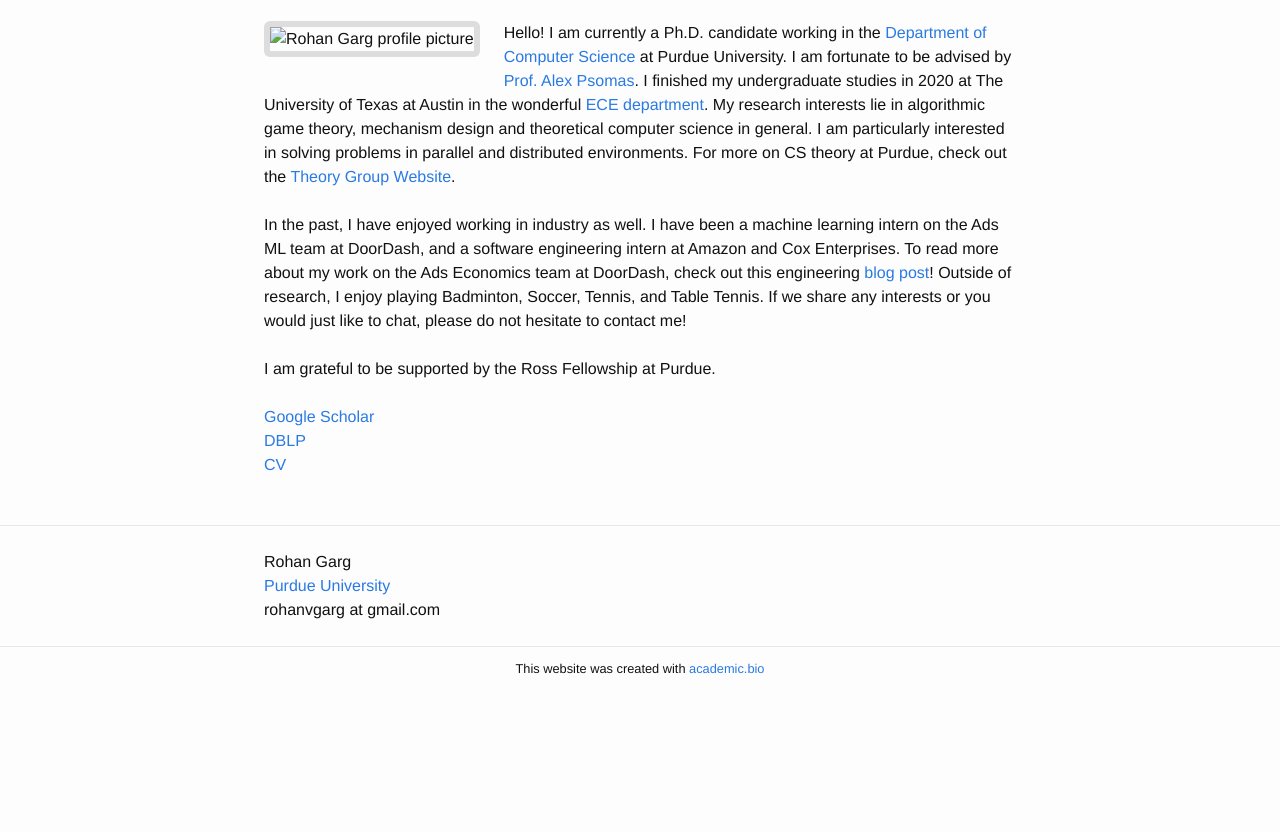
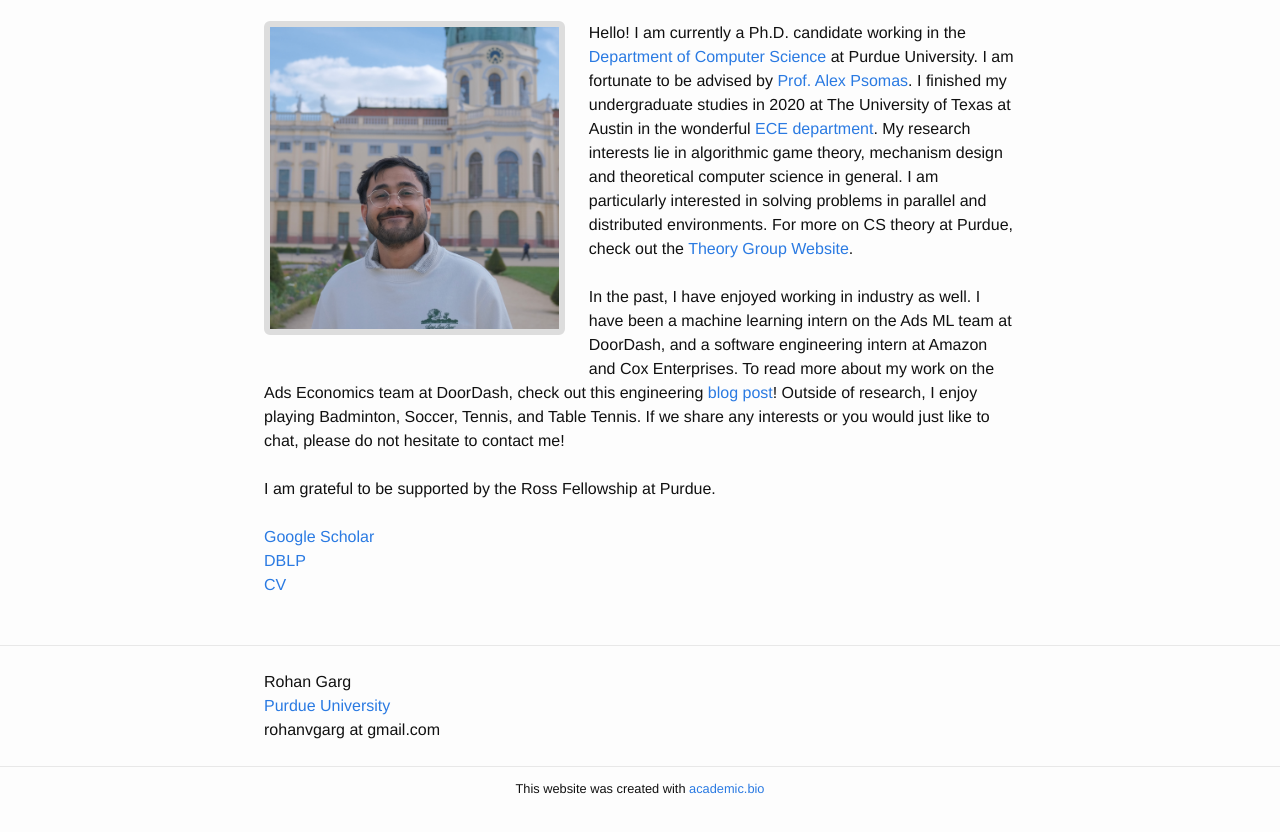
Before and after one commit to rohanvgarg/rohanvgarg.github.io, a plain HTML site: page index.html in a window 1280 px wide. Shown: the part 104-936 px from the top of the page. Before the commit the page ends 818 px from the top, so only its background shows below. Drawn offline with Linux system fonts and the light colour scheme.

Commit message:
Update index.html

```diff
--- a/index.html
+++ b/index.html
@@ -96,7 +96,7 @@
 
 
 
-      <img src="./photos/prof-pic-berlin.jpg" class="profile-picture" alt="Rohan Garg profile picture"></img>
+      <img src="./photos/prof-pic-berlin.jpeg" class="profile-picture" alt="Rohan Garg profile picture"></img>
 
 	Hello! I am currently a Ph.D. candidate working in the <a href="https://www.cs.purdue.edu/">	Department of Computer Science</a> at Purdue University. I am fortunate to be advised by <a href ="https://www.alexpsomas.com/"> Prof. Alex Psomas</a>. I finished my undergraduate studies in 2020 at The University of Texas at Austin in the wonderful<a href = "http://www.ece.utexas.edu/" target = "_blank"> ECE department</a>. My research interests lie in algorithmic game theory, mechanism design and theoretical computer science in general. I am particularly interested in solving problems in parallel and distributed environments. For more on CS theory at Purdue, check out the <a href="https://www.cs.purdue.edu/theory/" target="_blank">Theory Group Website</a>. <br>
 <br>
```
